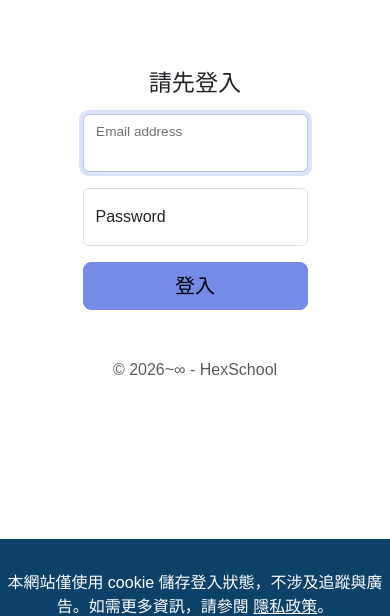
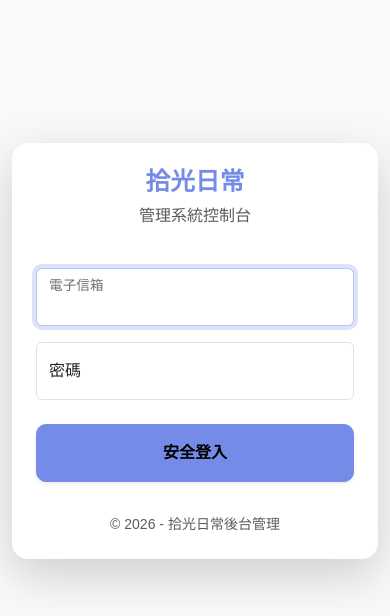
Before and after one commit to YuCheng-Lo/minimalist-everyday, a React (Vite) app: page /#/login in a window 390 px wide. Shown: the part 153-769 px from the top of the page. Built offline with nearby package versions, Linux system fonts and the light colour scheme; no server answers.

Commit message:
style: enhance login page UI/UX and responsive design

```diff
--- a/src/pages/Login.jsx
+++ b/src/pages/Login.jsx
@@ -68,12 +68,20 @@ const Login = () => {
     }
   }, [tokenData, navigate]);
   return (
-    <div className="d-flex flex-column justify-content-center align-items-center flex-grow-1 login">
+    <div
+      className="bg-light d-flex align-items-center justify-content-center vh-100"
+      style={{ minHeight: "100vh" }}
+    >
+      <div className="container">
         <div className="row justify-content-center">
-        <div className="col-12 text-center">
-          <h1 className="h3 mb-3 font-weight-normal">請先登入</h1>
+          <div className="col-md-6 col-lg-4">
+            {/* 登入卡片容器 */}
+            <div className="card border-0 shadow-lg rounded-4 p-4 p-sm-5">
+              <div className="text-center mb-4">
+                <h1 className="h2 fw-bold text-primary">拾光日常</h1>
+                <p className="text-muted">管理系統控制台</p>
               </div>
-        <div className="col-8">
+
               <form
                 id="form"
                 className="form-signin"
@@ -82,24 +90,30 @@ const Login = () => {
                 <div className="form-floating mb-3">
                   <input
                     type="email"
-                className="form-control"
+                    className={`form-control ${loginErrors.username ? "is-invalid" : ""}`}
                     id="username"
                     placeholder="name@example.com"
                     {...register("username", {
                       required: "Email為必填",
-                  pattern: { value: /^\S+@\S+$/i, message: "Email格式有誤" },
+                      pattern: {
+                        value: /^\S+@\S+$/i,
+                        message: "Email格式有誤",
+                      },
                     })}
                     autoFocus
                   />
-              <label htmlFor="username">Email address</label>
+                  <label htmlFor="username">電子信箱</label>
                   {loginErrors.username && (
-                <p className="text-danger">{loginErrors.username.message}</p>
+                    <div className="invalid-feedback text-start">
+                      {loginErrors.username.message}
+                    </div>
                   )}
                 </div>
-            <div className="form-floating">
+
+                <div className="form-floating mb-4">
                   <input
                     type="password"
-                className="form-control"
+                    className={`form-control ${loginErrors.password ? "is-invalid" : ""}`}
                     id="password"
                     placeholder="Password"
                     {...register("password", {
@@ -107,18 +121,32 @@ const Login = () => {
                       minLength: { value: 6, message: "密碼至少需要 6 碼" },
                     })}
                   />
-              <label htmlFor="password">Password</label>
+                  <label htmlFor="password">密碼</label>
                   {loginErrors.password && (
-                <p className="text-danger">{loginErrors.password.message}</p>
+                    <div className="invalid-feedback text-start">
+                      {loginErrors.password.message}
+                    </div>
                   )}
                 </div>
-            <button className="btn btn-lg btn-primary w-100 mt-3" type="submit">
-              登入
+
+                <button
+                  className="btn btn-primary w-100 py-3 mb-3 fw-bold shadow-sm"
+                  type="submit"
+                  style={{ borderRadius: "10px", transition: "all 0.3s" }}
+                >
+                  安全登入
                 </button>
               </form>
+
+              <div className="text-center mt-3">
+                <p className="small text-muted mb-0">
+                  &copy; 2026 - 拾光日常後台管理
+                </p>
               </div>
             </div>
-      <p className="mt-5 mb-3 text-muted">&copy; 2026~∞ - HexSchool</p>
+          </div>
+        </div>
+      </div>
     </div>
   );
 };
```
Lines whose indentation alone changed are shown as unchanged.
